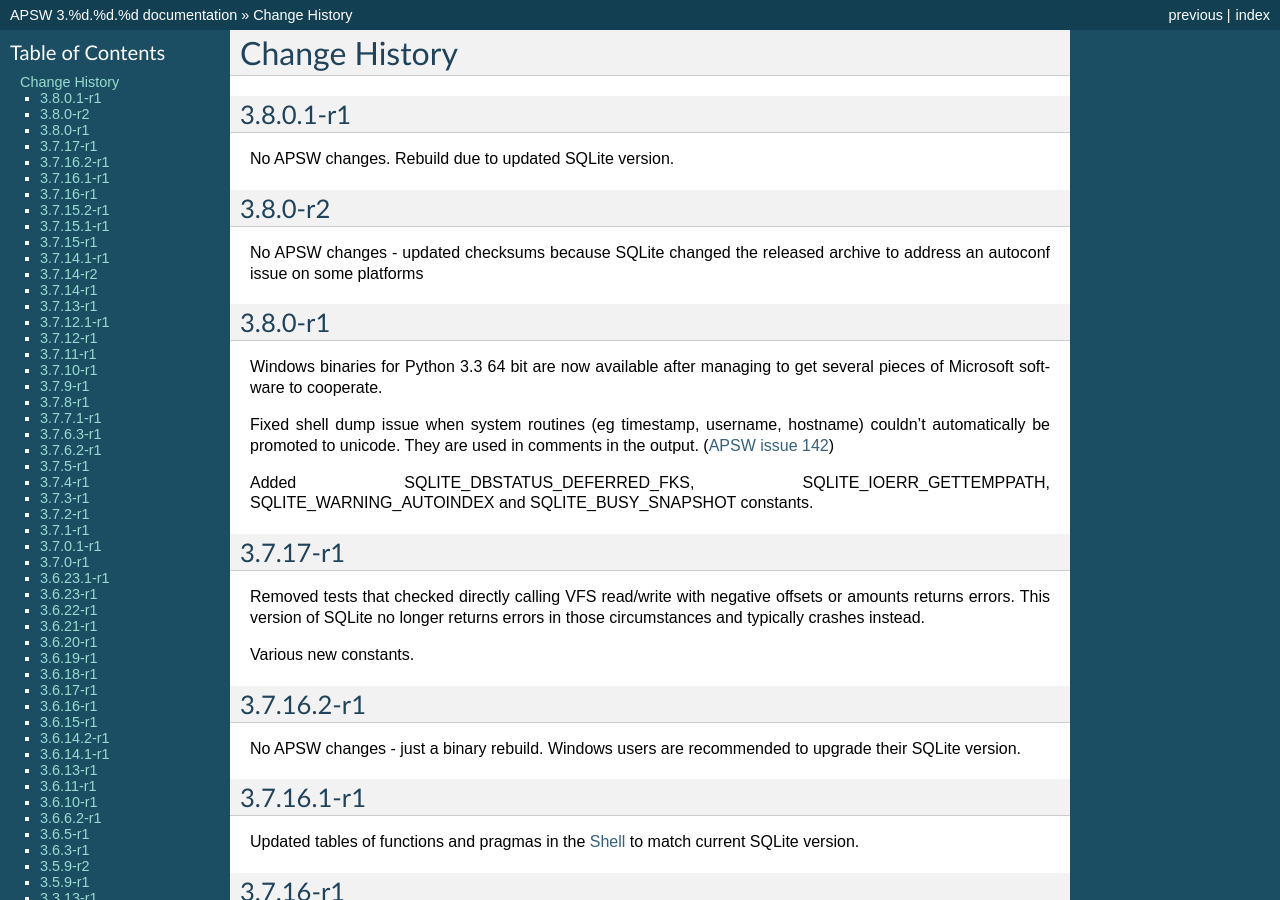
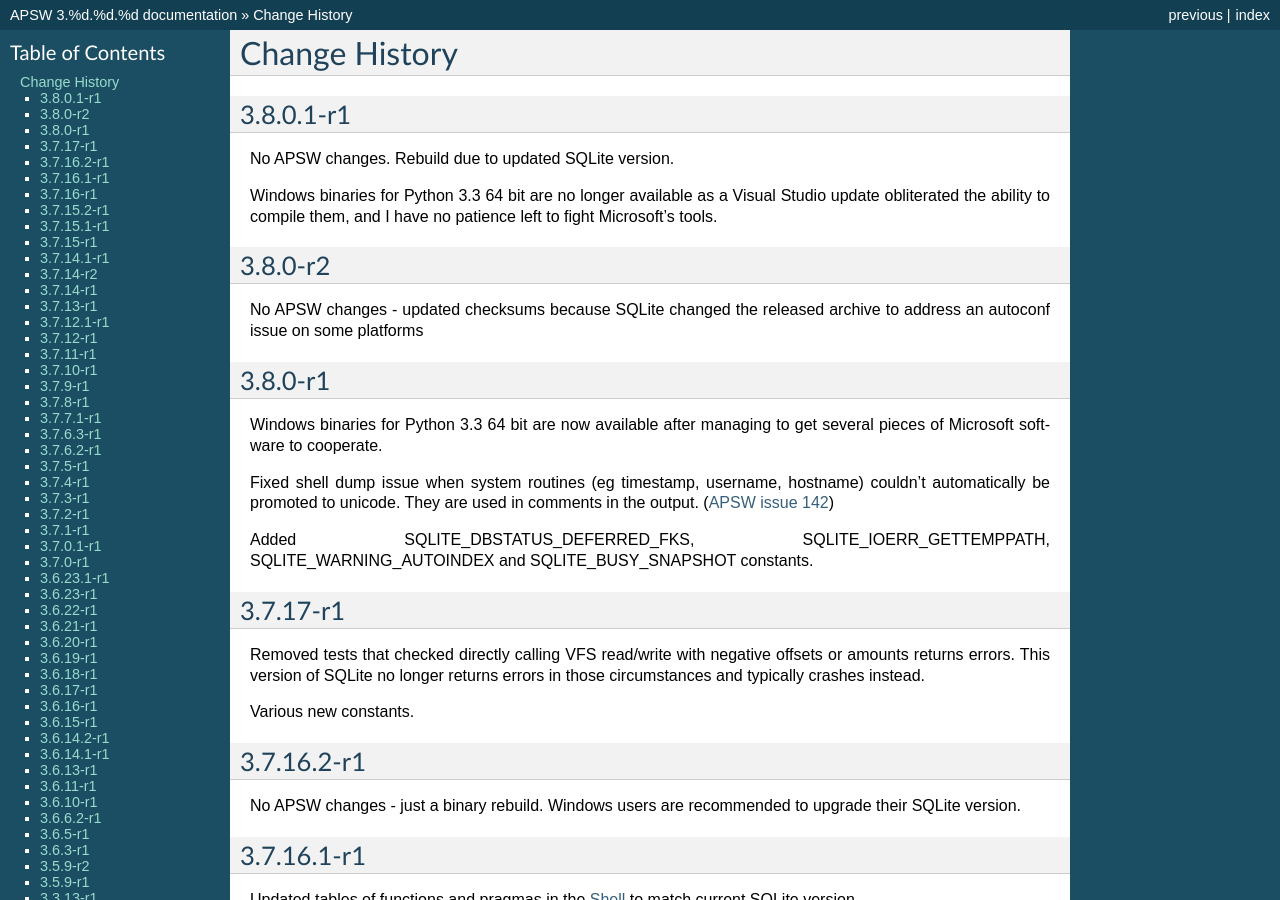
Before and after one commit to rogerbinns/apsw, a Sphinx documentation site: the page built from doc/changes.rst, in a window 1280 px wide and 900 px high. Built offline with Sphinx 7.4.7, drawn with Linux system fonts in a browser that asks for light colours; pages that are not in the unit, such as notebooks, are missing from menus; the version number is read from the project's files by our own code.

Commit message:
No more amd64 py3.3 binaries for windows

```diff
--- a/doc/changes.rst
+++ b/doc/changes.rst
@@ -6,6 +6,10 @@
 ==========
 
 No APSW changes.  Rebuild due to updated SQLite version.
+
+Windows binaries for Python 3.3 64 bit are no longer available as a
+Visual Studio update obliterated the ability to compile them, and I
+have no patience left to fight Microsoft's tools.
 
 3.8.0-r2
 ========
```
Also changed, not shown: 1 other file.
